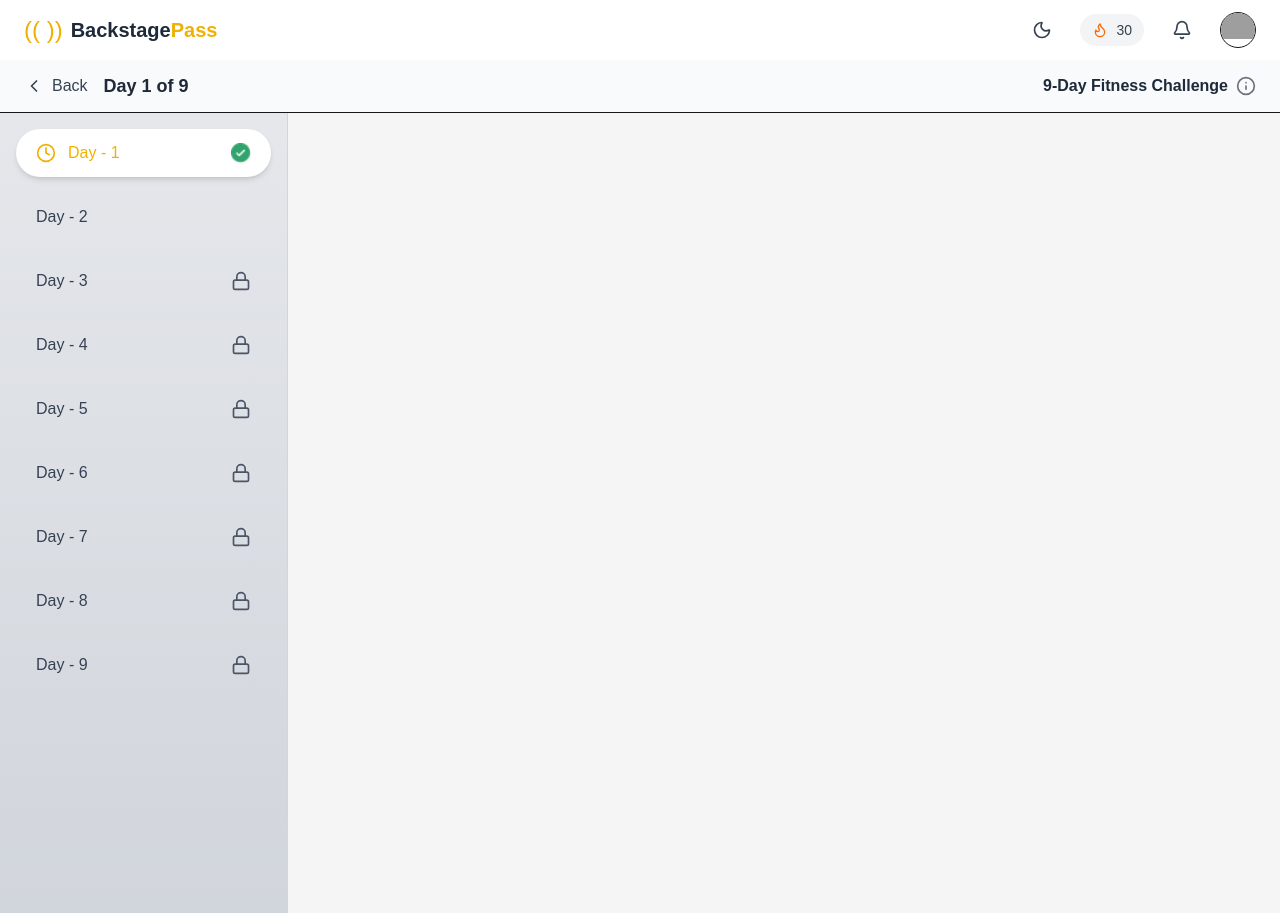
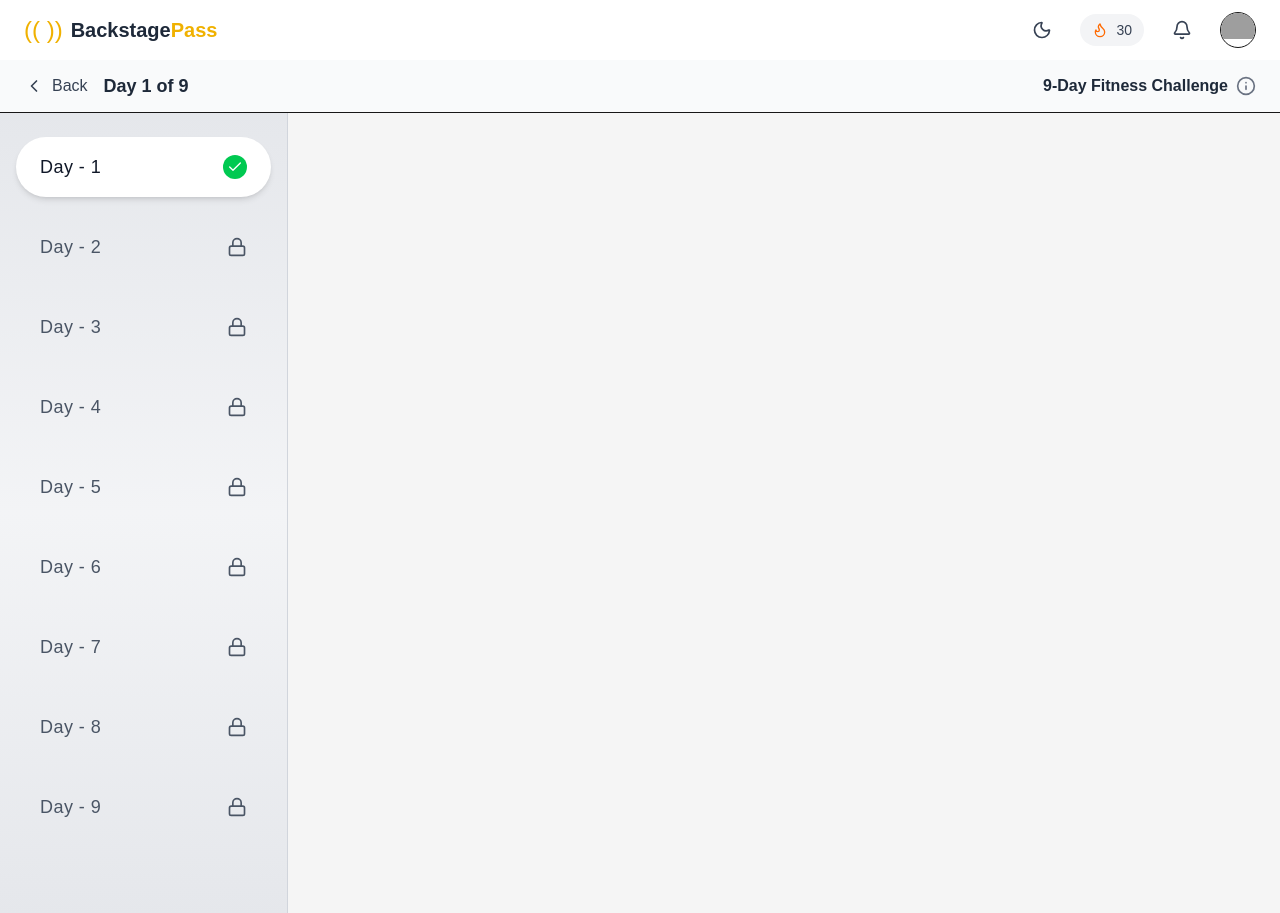
Before and after one commit to code-with-musharaf/Tmango-Assignment-Frontend, a Next.js app: page / in a window 1280 px wide. Built offline with nearby package versions, Linux system fonts and the light colour scheme; grey boxes are pictures that could not be loaded.

Commit message:
refactor: improve sidebar styling, add active day scrolling, and streamline day item selection logic.

```diff
--- a/components/Sidebar.tsx
+++ b/components/Sidebar.tsx
@@ -1,131 +1,143 @@
 "use client";
 
-import { Lock, Clock, X, Menu, Check } from "lucide-react";
-import { useEffect, useState } from "react";
+import { Lock, Check, Menu, X } from "lucide-react";
+import { useEffect, useRef, useState } from "react";
 import clsx from "clsx";
 import { useAppSelector } from "@/hooks/useRedux";
-import Image from "next/image";
 
 interface DayItem {
   day: number;
   locked: boolean;
-  selected: boolean;
   completed: boolean;
 }
 
-const days: DayItem[] = [
-  { day: 1, locked: false, selected: true, completed: true },
-  { day: 2, locked: false, selected: false, completed: false },
-  { day: 3, locked: true, selected: false, completed: false },
-  { day: 4, locked: true, selected: false, completed: false },
-  { day: 5, locked: true, selected: false, completed: false },
-  { day: 6, locked: true, selected: false, completed: false },
-  { day: 7, locked: true, selected: false, completed: false },
-  { day: 8, locked: true, selected: false, completed: false },
-  { day: 9, locked: true, selected: false, completed: false },
+const daysData: DayItem[] = [
+  { day: 1, locked: false, completed: true },
+  { day: 2, locked: true, completed: false },
+  { day: 3, locked: true, completed: false },
+  { day: 4, locked: true, completed: false },
+  { day: 5, locked: true, completed: false },
+  { day: 6, locked: true, completed: false },
+  { day: 7, locked: true, completed: false },
+  { day: 8, locked: true, completed: false },
+  { day: 9, locked: true, completed: false },
 ];
 
 export default function ChallengeSidebar() {
-  const [theme, setTheme] = useState<"light" | "dark">("light");
-  const [activeDay, setActiveDay] = useState(1);
+  const theme = useAppSelector((state) => state.global.theme);
+
+  const [activeDay, setActiveDay] = useState<number>(1);
   const [isOpen, setIsOpen] = useState(false);
-  const defaultTheme = useAppSelector((state) => state.global.theme);
 
+  const scrollRef = useRef<HTMLDivElement | null>(null);
+  const itemRefs = useRef<(HTMLDivElement | any | null)[]>([]);
+
+  // Scroll only sidebar
   useEffect(() => {
-    if (defaultTheme) {
-      setTheme(defaultTheme);
+    const index = daysData.findIndex((d) => d.day === activeDay);
+    const container = scrollRef.current;
+    const target = itemRefs.current[index];
+
+    if (container && target) {
+      container.scrollTo({
+        top: target.offsetTop - 120,
+        behavior: "smooth",
+      });
     }
-  }, [defaultTheme]);
+  }, [activeDay]);
 
   return (
     <>
+      {/* 🔹 Mobile Toggle */}
       <button
         onClick={() => setIsOpen(true)}
-        className="sm:hidden fixed top-30 left-0 z-50 bg-white dark:bg-gray-800 p-2 rounded-full shadow-md"
+        className="sm:hidden fixed top-24 left-3 z-50 p-2 rounded-full shadow-md bg-white dark:bg-gray-900"
       >
-        <Menu
-          className="w-5 h-5"
-          color={theme === "light" ? "white" : "white"}
-        />
+        <Menu className="w-5 h-5 text-gray-800 dark:text-white" />
       </button>
 
+      {/* 🔹 Overlay */}
       {isOpen && (
         <div
-          className="fixed inset-0 bg-black/40 z-40 sm:hidden"
           onClick={() => setIsOpen(false)}
+          className="fixed inset-0 bg-black/40 backdrop-blur-sm z-40 sm:hidden"
         />
       )}
 
+      {/* 🔹 Sidebar */}
       <div
         className={clsx(
-          "fixed sm:static top-0 left-0 h-screen w-72   backdrop-blur-xl p-4 border-r border-gray-300 dark:border-gray-700 transition-transform duration-300 z-50",
+          "fixed sm:static top-0 left-0 h-screen w-72 border-r backdrop-blur-xl transition-transform duration-300 z-50",
           isOpen ? "translate-x-0" : "-translate-x-full sm:translate-x-0",
-          "bg-gradient-to-b",
           theme === "dark"
-            ? "from-gray-900 to-gray-800"
-            : "from-gray-200 to-gray-300",
+            ? "bg-gradient-to-b from-[#0f0f0f] via-[#111] to-[#0d0d0d] border-gray-800"
+            : "bg-gradient-to-b from-gray-200 via-gray-100 to-gray-200 border-gray-300",
         )}
       >
-        {/* Close button (Mobile) */}
-        <div className="flex justify-between items-center mb-6 sm:hidden">
+        {/* 🔹 Mobile Header */}
+        <div className="flex justify-between items-center px-4 py-5 sm:hidden">
           <h2 className="font-semibold text-gray-800 dark:text-white">
             Challenge Days
           </h2>
           <button onClick={() => setIsOpen(false)}>
-            <X className="w-5 h-5" />
+            <X className="w-5 h-5 text-gray-800 dark:text-white" />
           </button>
         </div>
 
-        <div className="space-y-4">
-          {days.map((item) => {
+        {/* 🔹 Scroll Container */}
+        <div
+          ref={scrollRef}
+          className="h-full overflow-y-auto px-4 py-6 space-y-5"
+        >
+          {daysData.map((item, index) => {
+            const isActive = activeDay === item.day;
+
             return (
               <div
                 key={item.day}
-                onClick={() => {
-                  if (!item.locked) {
-                    setActiveDay(item.day);
-                    setIsOpen(false);
-                  }
-                }}
+                ref={(el) => (itemRefs.current[index] = el) as any}
+                onClick={() => !item.locked && setActiveDay(item.day)}
                 className={clsx(
-                  "flex items-center justify-between px-5 py-3 rounded-full cursor-pointer transition-all duration-300",
-                  item.selected
-                    ? theme === "light"
-                      ? "bg-white dark:bg-gray-700 shadow-md"
-                      : "bg-gray-700 dark:bg-white shadow-md"
-                    : "hover:bg-white/40 dark:hover:bg-gray-700/40",
+                  "flex items-center justify-between px-6 py-4 rounded-full cursor-pointer transition-all duration-300",
+                  isActive &&
+                    (theme === "dark"
+                      ? "bg-black shadow-lg"
+                      : "bg-white shadow-md"),
+                  !isActive &&
+                    (theme === "dark"
+                      ? "hover:bg-white/5"
+                      : "hover:bg-white/50"),
                 )}
               >
-                <div className="flex items-center gap-3">
-                  {item.selected && (
-                    <Clock
-                      className={clsx(
-                        "w-5 h-5 text-gray-700 dark:text-gray-200",
-                        item.selected && "!text-yellow-500 font-extrabold",
-                      )}
-                    />
-                  )}
+                {/* Day Text */}
                 <span
                   className={clsx(
-                      " font-medium",
-                      theme === "light" ? "text-gray-700" : "text-gray-200",
-                      item.selected && "text-yellow-500 font-extrabold",
+                    "text-lg font-medium tracking-wide",
+                    theme === "dark"
+                      ? isActive
+                        ? "text-white"
+                        : "text-gray-400"
+                      : isActive
+                        ? "text-gray-900"
+                        : "text-gray-600",
                   )}
                 >
                   Day - {item.day}
                 </span>
+
+                {/* Right Icon */}
+                {item.completed && (
+                  <div className="w-6 h-6 flex items-center justify-center rounded-full bg-green-500">
+                    <Check className="w-4 h-4 text-white" />
                   </div>
+                )}
 
-                {item.locked && (
-                  <Lock className="w-5 h-5 text-gray-600 dark:text-gray-400" />
+                {item.locked && !item.completed && (
+                  <Lock
+                    className={clsx(
+                      "w-5 h-5",
+                      theme === "dark" ? "text-gray-500" : "text-gray-600",
                     )}
-                {item.completed && (
-                  <Image
-                    src="/assets/complete_icon.png"
-                    alt="check"
-                    width={20}
-                    height={20}
-                    className="w-5 h-5 text-gray-600 dark:text-gray-400"
                   />
                 )}
               </div>
```
Lines whose indentation alone changed are shown as unchanged.
